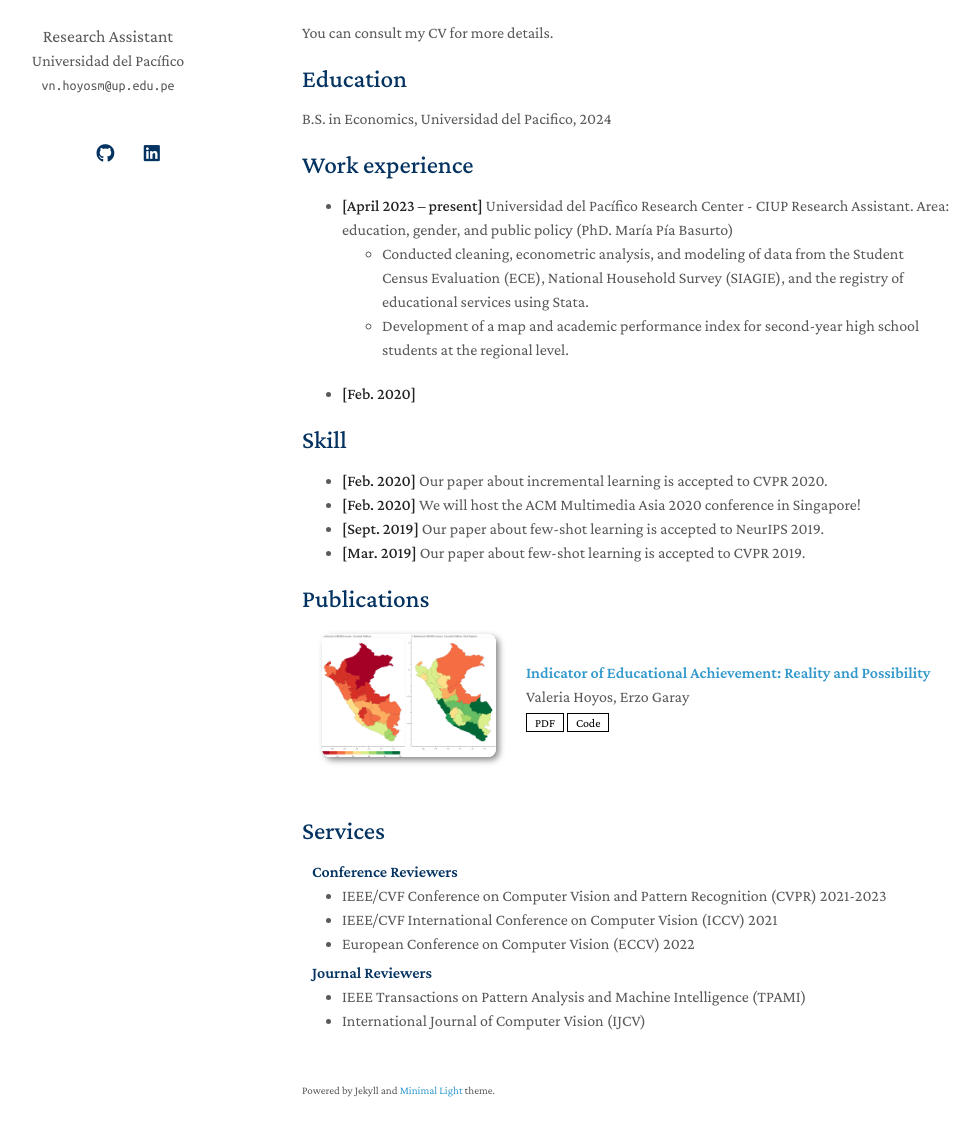
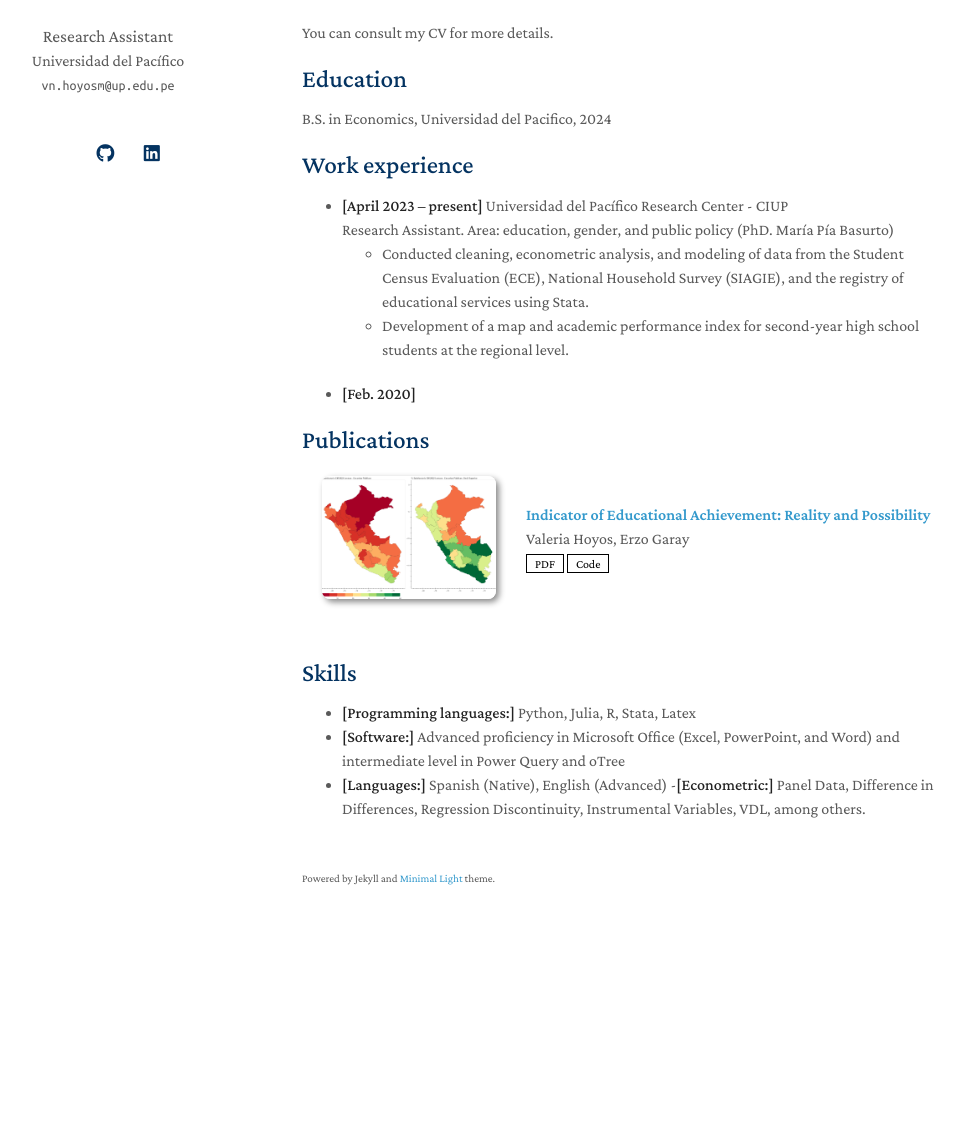
Before and after one commit to valeriahoyosm/Valeria_HM_cv, a Jekyll site: the page built from index.md, in a window 1280 px wide and 1400 px high. Shown: the part 248-1384 px from the top of the window, without its empty margins (168-1148 px from the left). Built offline with Jekyll 4.4.1, drawn with Linux system fonts in a browser that asks for light colours; nearby versions of some CDN libraries; a style sheet for code colours, icons or effects is not loaded; our own code applies the rules of GitHub Pages for plain Markdown files.

Commit message:
Update index.md

```diff
--- a/index.md
+++ b/index.md
@@ -6,7 +6,7 @@ layout: homepage
 
 Welcome to my website!
 
-I am a ninth-semester economics student at Universidad del Pacífico and I also work as a research assistant for Professor [María Pía Basurto](https://sites.google.com/view/maria-pia-basurto/home) , researching topics related to development economics, education, gender, and public policy. My research interests focus on impact evaluation and public policy. Through my work, I hope to contribute to improving people's well-being.
+I am a ninth-semester economics student at Universidad del Pacífico and I also work as a research assistant for Professor [María Pía Basurto](https://sites.google.com/view/maria-pia-basurto/home), researching topics related to development economics, education, gender, and public policy. My research interests focus on impact evaluation and public policy. Through my work, I hope to contribute to improving people's well-being.
 
 You can consult my CV for more details.
 
@@ -15,20 +15,19 @@ You can consult my CV for more details.
 B.S. in Economics, Universidad del Pacifico, 2024
 
 ## Work experience
-- **[April 2023 – present]** Universidad del Pacífico Research Center  - CIUP
+- **[April 2023 – present]** Universidad del Pacífico Research Center  - CIUP <br>
 Research Assistant. Area: education, gender, and public policy (PhD. María Pía Basurto)
     - Conducted cleaning, econometric analysis, and modeling of data from the Student Census Evaluation (ECE), National Household Survey (SIAGIE), and the registry of educational services using Stata.
     - Development of a map and academic performance index for second-year high school students at the regional level.
 - **[Feb. 2020]**
 
 
-## Skill
-
-- **[Feb. 2020]** Our paper about incremental learning is accepted to CVPR 2020.
-- **[Feb. 2020]** We will host the ACM Multimedia Asia 2020 conference in Singapore!
-- **[Sept. 2019]** Our paper about few-shot learning is accepted to NeurIPS 2019.
-- **[Mar. 2019]** Our paper about few-shot learning is accepted to CVPR 2019.
 
 {% include_relative _includes/publications.md %}
 
-{% include_relative _includes/services.md %}
+## Skills
+
+- **[Programming languages:]** Python, Julia, R, Stata, Latex
+- **[Software:]** Advanced proficiency in Microsoft Office (Excel, PowerPoint, and Word) and intermediate level in Power Query and oTree
+- **[Languages:]** Spanish (Native), English (Advanced)
+-**[Econometric:]** Panel Data, Difference in Differences, Regression Discontinuity, Instrumental Variables, VDL, among others.
```
